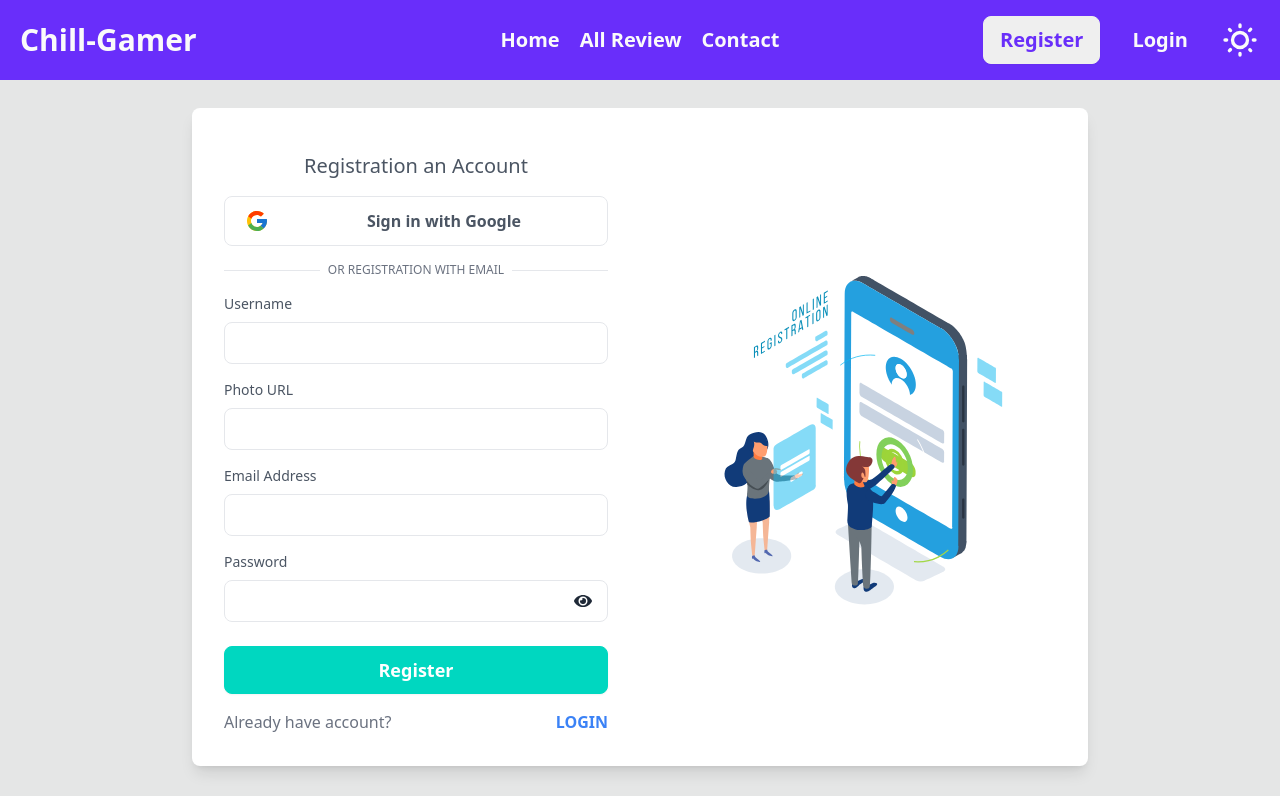
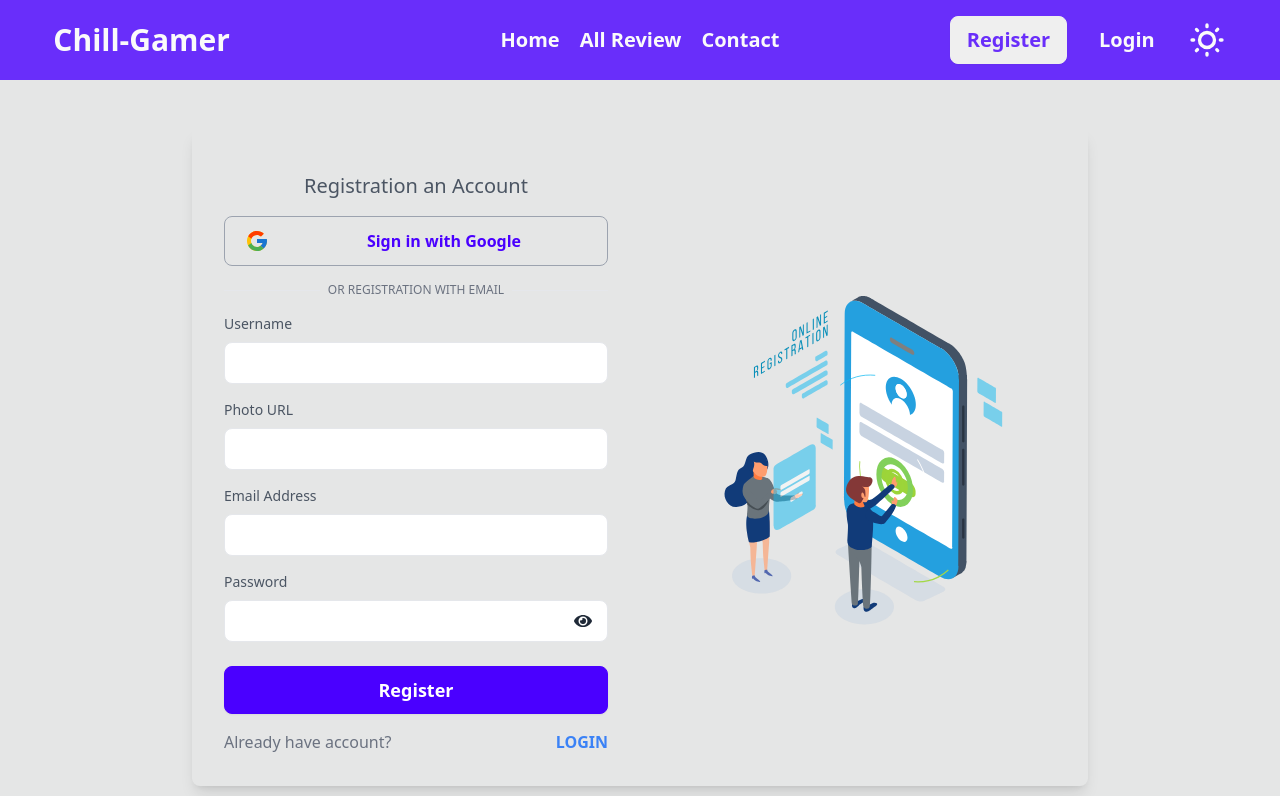
Before and after one commit to munna516/Chill-Gamer-Client, a React (Vite) app: page /register in a window 1280 px wide. Shown: the top 796 px of the page. Built offline with nearby package versions, Linux system fonts and the light colour scheme; no server answers.

Commit message:
news letter section done

```diff
--- a/src/Components/Banner/Banner.jsx
+++ b/src/Components/Banner/Banner.jsx
@@ -21,7 +21,7 @@ const Banner = () => {
       initial={{ opacity: 0, scale: 0 }}
       whileInView={{ opacity: 1, scale: 1 }}
       transition={{ duration: 2 }}
-      className="mt-5 md:mt-8 lg:mt-14"
+      className="mt-16"
     >
       <Swiper
         spaceBetween={30}
--- a/src/Components/Footer/Footer.jsx
+++ b/src/Components/Footer/Footer.jsx
@@ -3,7 +3,7 @@ import { Link } from "react-router-dom";
 const Footer = () => {
   return (
     <>
-      <footer className="footer footer-center bg-primary text-white rounded p-10">
+      <footer className="footer footer-center bg-primary text-white  p-10">
         <h1 className="text-4xl font-extrabold ">Chill-Gamer</h1>
         <nav className="grid grid-flow-col gap-4 text-lg">
           <Link to='/terms-conditions' className="link link-hover ">Terms & Condition</Link>
--- a/src/Components/Google Login/GoogleLogin.jsx
+++ b/src/Components/Google Login/GoogleLogin.jsx
@@ -24,13 +24,13 @@ const GoogleLogin = () => {
     <div>
       <div
         onClick={handleGoogleSignIn}
-        className="flex cursor-pointer items-center justify-center mt-4 text-gray-600  border rounded-lg   hover:bg-gray-200 "
+        className="flex cursor-pointer items-center justify-center mt-4 text-gray-600  border rounded-lg   hover:bg-gray-200  border-gray-400"
       >
         <div className="px-4 py-2 text-2xl">
           <FcGoogle />
         </div>
 
-        <span className="w-5/6 px-4 py-3 font-bold text-center">
+        <span className="w-5/6 px-4 py-3 text-primary font-bold text-center">
           Sign in with Google
         </span>
       </div>
--- a/src/Components/Header/Header.jsx
+++ b/src/Components/Header/Header.jsx
@@ -108,7 +108,7 @@ const Header = () => {
   );
   return (
     <>
-      <div className="navbar flex bg-primary  fixed text-white h-20 z-50 opacity-80 top-0 lg:px-5">
+      <div className="navbar w-11/12 mx-auto h-20 p-0">
         <div className="navbar-start">
           <div className="dropdown">
             <div tabIndex={0} role="button" className="btn btn-ghost lg:hidden">
--- /dev/null
+++ b/src/Components/NewsLetter/NewsLetter.jsx
@@ -0,0 +1,49 @@
+import { IoMdMail } from "react-icons/io";
+import Space from "../Space/Space";
+import toast from "react-hot-toast";
+
+const NewsLetter = () => {
+  const handleSubmit = (e) => {
+    e.preventDefault();
+    const email = e.target.email.value;
+    if (!email) {
+      toast.error("please enter the email");
+      return;
+    } else {
+      toast.success("Subscription done");
+      e.target.email.value = "";
+    }
+  };
+  return (
+    <>
+      <div className=" text-center ">
+        <h1 className="text-2xl md:text-4xl font-bold text-primary ">
+          News Letter
+        </h1>
+        <Space></Space>
+        <div className="text-7xl text-blue-400 flex justify-center text-center">
+          <IoMdMail />
+        </div>
+        <p className="font-bold text-xl md:w-1/3 mx-auto mt-5">
+          Subscribe to have new game release lists delivered directly to your inbox
+        </p>
+        <form onSubmit={handleSubmit}>
+          <div className="mt-5 flex justify-center gap-3">
+            <input
+              type="email"
+              name="email"
+              placeholder="type your email here"
+              className="input input-bordered w-full max-w-lg"
+            />
+            <button className="btn btn-primary">Subscribe</button>
+          </div>
+        </form>
+        <p className="text-gray-400 mt-5 mb-10">
+          We do not send spam or share your mail with third parties
+        </p>
+      </div>
+    </>
+  );
+};
+
+export default NewsLetter;
--- a/src/Layout/Root.jsx
+++ b/src/Layout/Root.jsx
@@ -7,19 +7,17 @@ const Root = () => {
   return (
     <>
       <div className="flex flex-col min-h-screen bg-base-300">
-
-        <div className=" my-3 mb-16">
+        <div className="bg-primary fixed w-full text-white  z-50 opacity-80 top-0 ">
           <Header></Header>
         </div>
 
-        <div className="flex-grow w-11/12 mx-auto">
+        <div className="flex-grow w-11/12 mx-auto mt-16">
           <Outlet></Outlet>
         </div>
 
         <div className="">
           <Footer></Footer>
         </div>
-
       </div>
     </>
   );
--- a/src/Pages/AllReview.jsx
+++ b/src/Pages/AllReview.jsx
@@ -46,7 +46,7 @@ const AllReview = () => {
   };
   return (
     <>
-      <div className="text-center mt-3 md:mt-8 lg:mt-14 md:flex justify-evenly items-center">
+      <div className="text-center mt-3 md:mt-8 lg:mt-14 md:flex justify-evenly items-center ">
         <h1 className="text-2xl md:text-4xl font-bold text-primary ">
           All Reviews ({reviews.length})
         </h1>
--- a/src/Pages/Home.jsx
+++ b/src/Pages/Home.jsx
@@ -3,6 +3,7 @@ import HighestRatedGames from "../Components/HighestRatedGames/HighestRatedGames
 import LatestNews from "../Components/Latest News/LatestNews";
 import PlayStationGames from "../Components/Playstation Games/PlayStationGames";
 import Banner from "../Components/Banner/Banner";
+import NewsLetter from "../Components/NewsLetter/NewsLetter";
 
 const Home = () => {
   return (
@@ -11,7 +12,7 @@ const Home = () => {
       <HighestRatedGames></HighestRatedGames>
       <PlayStationGames></PlayStationGames>
       <LatestNews></LatestNews>
-
+      <NewsLetter></NewsLetter>
     </div>
   );
 };
--- a/src/Pages/Login.jsx
+++ b/src/Pages/Login.jsx
@@ -33,8 +33,8 @@ const Login = () => {
   };
   return (
     <>
-      <div className="flex justify-center items-center min-h-[calc(100vh-306px)] my-8">
-        <div className="md:flex  w-full  mx-auto overflow-hidden bg-white rounded-lg shadow-lg  lg:max-w-4xl ">
+      <div className="flex justify-center items-center min-h-[calc(100vh-306px)] my-16">
+        <div className="md:flex  w-full  mx-auto overflow-hidden shadow-xl  rounded-lg border-2 border-gray-300  lg:max-w-4xl ">
           <div className="w-full px-6 py-8 md:px-8 lg:w-1/2">
             <p className="mt-3 text-xl text-center font-bold text-gray-600 ">
               Welcome back !
@@ -98,7 +98,7 @@ const Login = () => {
               <div className="mt-6">
                 <button
                   type="submit"
-                  className="btn btn-accent text-lg text-white w-full"
+                  className="btn btn-primary text-lg text-white w-full"
                 >
                   Login
                 </button>
--- a/src/Pages/MyReview.jsx
+++ b/src/Pages/MyReview.jsx
@@ -1,5 +1,4 @@
-import React, { useContext, useState } from "react";
-import { AuthContext } from "../Provider/AuthProvider";
+import React, {  useState } from "react";
 import { Link, useLoaderData } from "react-router-dom";
 import { TiEdit } from "react-icons/ti";
 import { MdDelete } from "react-icons/md";
@@ -7,10 +6,11 @@ import Swal from "sweetalert2";
 import AOS from "aos";
 import "aos/dist/aos.css";
 import Space from "../Components/Space/Space";
+import useAuth from "../Hooks/useAuth";
 
 const MyReview = () => {
   AOS.init({ offset: 100 });
-  const { user } = useContext(AuthContext);
+  const { user } = useAuth()
   const data = useLoaderData();
   const result = data.filter((review) => review.email === user?.email);
   const [myReview, setMyReview] = useState(result);
--- a/src/Pages/Register.jsx
+++ b/src/Pages/Register.jsx
@@ -1,4 +1,4 @@
-import React, {useState } from "react";
+import React, { useState } from "react";
 import { Link, useNavigate } from "react-router-dom";
 import { FaEye, FaEyeSlash } from "react-icons/fa";
 import RegistrationLottie from "../assets/Lottie/RegistrationLottie.json";
@@ -9,7 +9,7 @@ import useAuth from "../Hooks/useAuth";
 
 const Register = () => {
   const navigate = useNavigate();
-  const { createNewUser, setUser, updateUserProfile } = useAuth()
+  const { createNewUser, setUser, updateUserProfile } = useAuth();
   const [showPassword, setShowPassword] = useState(false);
   const [errorMessage, setErrorMessage] = useState("");
 
@@ -48,8 +48,8 @@ const Register = () => {
       });
   };
   return (
-    <div className="flex justify-center items-center min-h-[calc(100vh-306px)] my-8">
-      <div className="md:flex w-full  mx-auto overflow-hidden bg-white rounded-lg shadow-lg  lg:max-w-4xl ">
+    <div className="flex justify-center items-center min-h-[calc(100vh-306px)] my-16">
+      <div className="md:flex w-full  mx-auto overflow-hidden  rounded-lg shadow-lg  lg:max-w-4xl ">
         <div className="w-full px-6 py-8 md:px-8 lg:w-1/2">
           <p className="mt-3 text-xl text-center text-gray-600 ">
             Registration an Account
@@ -148,7 +148,7 @@ const Register = () => {
             <div className="mt-6">
               <button
                 type="submit"
-                className="btn btn-accent text-lg w-full text-white"
+                className="btn btn-primary text-lg w-full text-white"
               >
                 Register
               </button>
```
